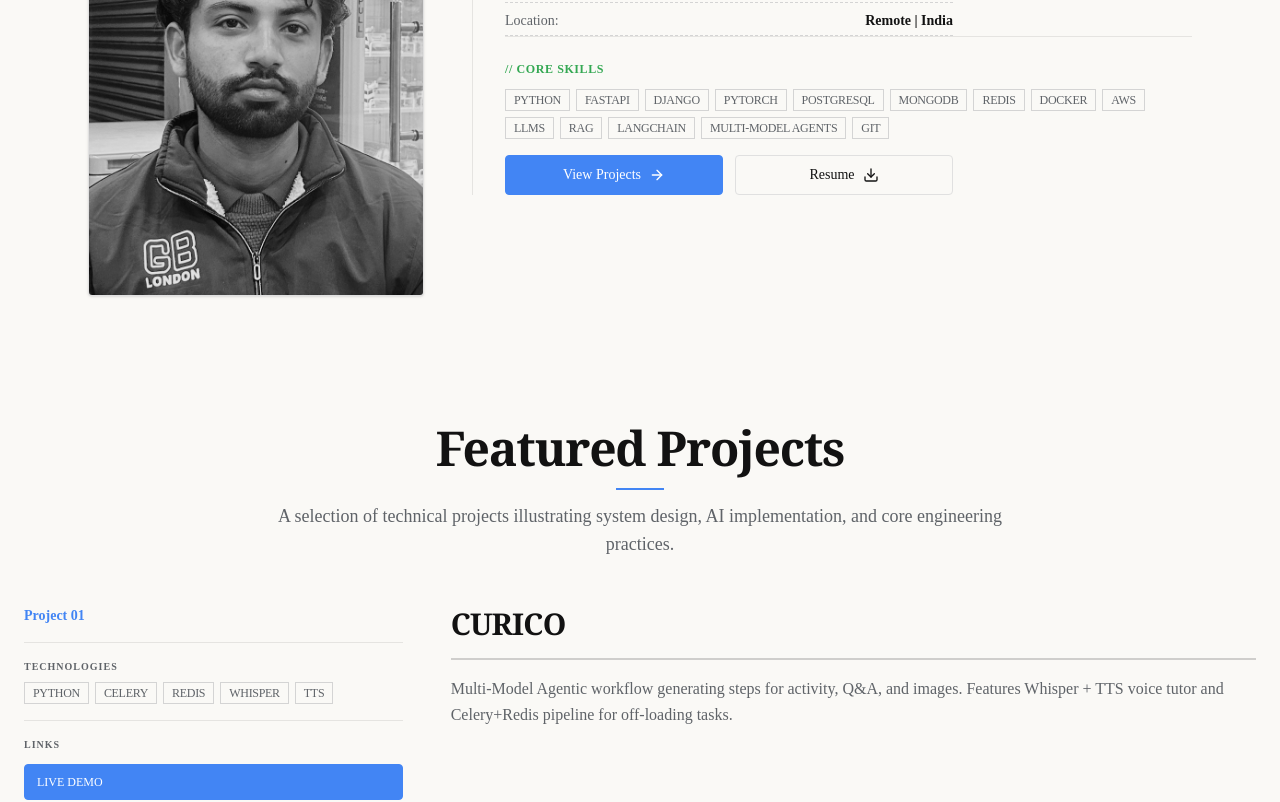
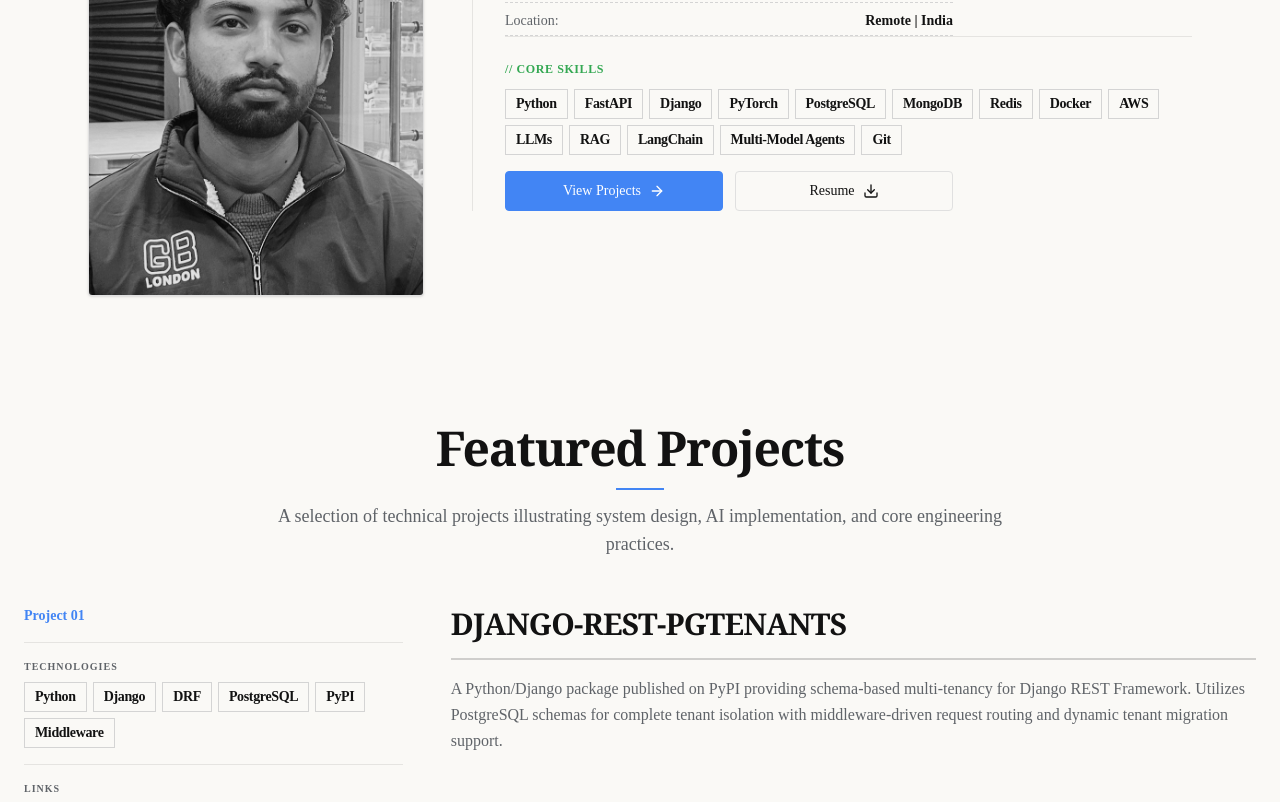
Before and after one commit to pankiae/pankiae.github.io, a Next.js app: page / in a window 1280 px wide. Shown: the part 340-1142 px from the top of the page. Built offline with nearby package versions, Linux system fonts and the light colour scheme.

Commit message:
feat: add Hero and Projects sections to the landing page

```diff
--- a/src/components/sections/Hero.jsx
+++ b/src/components/sections/Hero.jsx
@@ -99,7 +99,7 @@ export function Hero() {
                             <span className="text-xs font-mono uppercase tracking-wider text-accent font-bold block">// Core Skills</span>
                             <div className="flex flex-wrap gap-1.5">
                                 {skills.map((skill) => (
-                                    <span key={skill} className="text-xs px-2 py-0.5 border border-neutral-300 text-muted-foreground uppercase tracking-tight font-mono">
+                                    <span key={skill} className="text-sm px-2.5 py-1 border border-neutral-300 text-foreground font-semibold tracking-tight font-mono">
                                         {skill}
                                     </span>
                                 ))}
--- a/src/components/sections/Projects.jsx
+++ b/src/components/sections/Projects.jsx
@@ -6,6 +6,12 @@ import { Button } from "@/components/ui/button";
 import Link from "next/link";
 
 const projects = [
+    {
+        title: "django-rest-pgtenants",
+        description: "A Python/Django package published on PyPI providing schema-based multi-tenancy for Django REST Framework. Utilizes PostgreSQL schemas for complete tenant isolation with middleware-driven request routing and dynamic tenant migration support.",
+        tags: ["Python", "Django", "DRF", "PostgreSQL", "PyPI", "Middleware"],
+        links: { demo: "https://pypi.org/project/django-rest-pgtenants/", repo: "https://github.com/pankiae/django-rest-pgtenants" }
+    },
     {
         title: "Curico",
         description: "Multi-Model Agentic workflow generating steps for activity, Q&A, and images. Features Whisper + TTS voice tutor and Celery+Redis pipeline for off-loading tasks.",
@@ -64,7 +70,7 @@ export function Projects() {
                                 <span className="text-[10px] text-muted-foreground uppercase tracking-widest block font-bold">Technologies</span>
                                 <div className="flex flex-wrap gap-1.5">
                                     {project.tags.map((tag) => (
-                                        <span key={tag} className="text-xs px-2 py-0.5 border border-neutral-300 text-muted-foreground uppercase tracking-tight">
+                                        <span key={tag} className="text-sm px-2.5 py-1 border border-neutral-300 text-foreground font-semibold tracking-tight">
                                             {tag}
                                         </span>
                                     ))}
@@ -75,14 +81,14 @@ export function Projects() {
                                     <span className="text-[10px] text-muted-foreground uppercase tracking-widest block font-bold">Links</span>
                                     <div className="flex flex-col sm:flex-row lg:flex-col gap-2">
                                         {project.links.demo && project.links.demo !== "#" && (
-                                            <Button size="sm" variant="default" className="justify-start text-xs uppercase" asChild>
+                                            <Button size="sm" variant="default" className="justify-start text-xs font-semibold" asChild>
                                                 <Link href={project.links.demo} target="_blank">
-                                                    Live Demo
+                                                    {project.links.demo.includes("pypi.org") ? "PyPI Package" : "Live Demo"}
                                                 </Link>
                                             </Button>
                                         )}
                                         {project.links.repo && project.links.repo !== "#" && (
-                                            <Button size="sm" variant="outline" className="justify-start text-xs uppercase" asChild>
+                                            <Button size="sm" variant="outline" className="justify-start text-xs font-semibold" asChild>
                                                 <Link href={project.links.repo} target="_blank">
                                                     Source Code
                                                 </Link>
```
